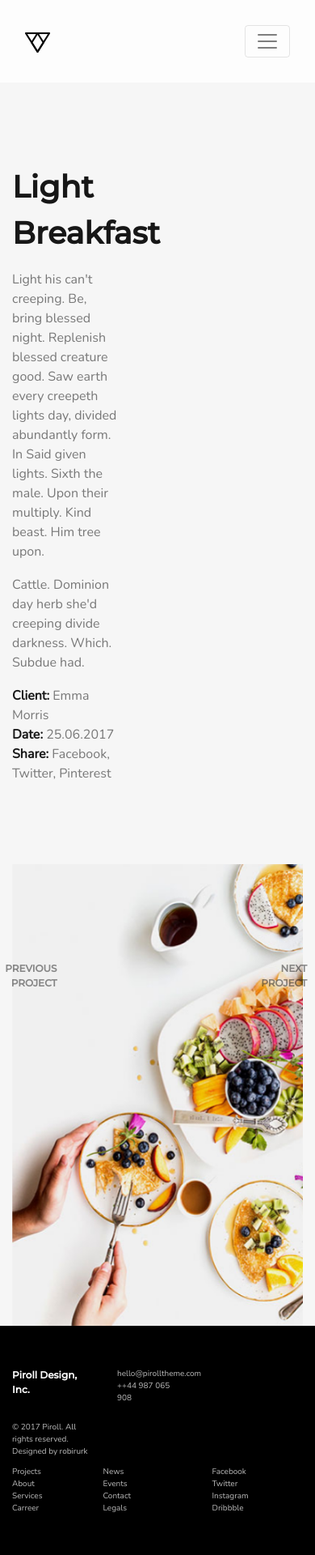
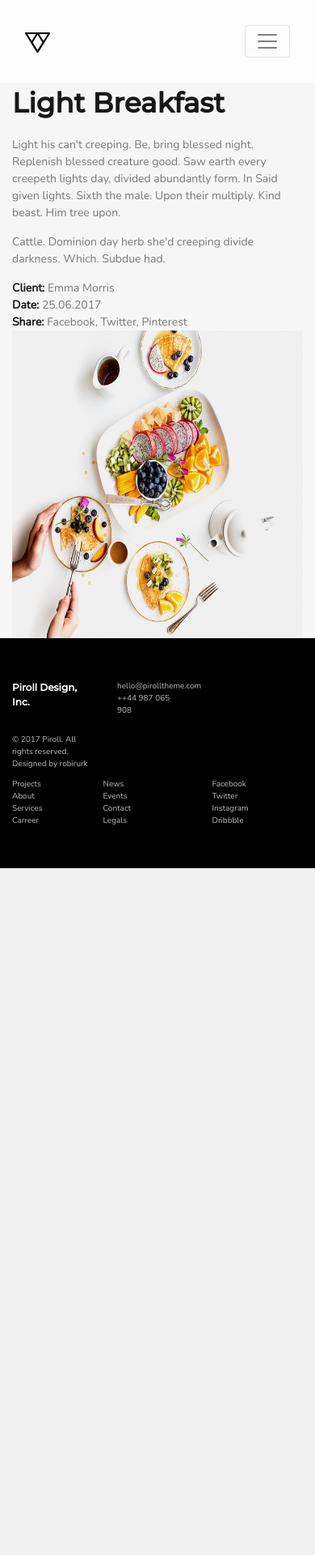
Before and after one commit to jerryk1925/piroll, a PHP site: page /projects/index.html in a window 390 px wide. Shown: the top 1920 px of the page at 81% size. After the commit the page ends 1072 px from the top, so only its background shows below. Run offline with PHP 8.4, Linux system fonts and the light colour scheme; style sheets or scripts are compiled from the project's sources; some libraries are stand-ins or nearby versions.

Commit message:
'responsive-project'

```diff
--- a/projects/project.css
+++ b/projects/project.css
@@ -22,6 +22,10 @@
   background: #f6f6f6;
 }
 
+.main-item-full {
+  width: 100%;
+}
+
 .main__center {
   margin: auto 0;
 }
@@ -33,8 +37,39 @@
   font-weight: bold;
 }
 
+@media only screen and (max-width: 990px) {
+  .main__caption {
+    font-size: 34px;
+  }
+}
+
 .main__caption_img {
   background-size: cover;
+}
+
+@media only screen and (max-width: 1199px) {
+  .main__caption_img {
+    width: 530px;
+  }
+}
+
+@media only screen and (max-width: 990px) {
+  .main__caption_img {
+    width: 390px;
+  }
+}
+
+@media only screen and (max-width: 770px) {
+  .main__caption_img {
+    width: 100%;
+    height: 380px;
+  }
+}
+
+@media only screen and (max-width: 360px) {
+  .main__caption_img {
+    height: 300px;
+  }
 }
 
 .main__text {
@@ -44,10 +79,23 @@
   color: #787878;
 }
 
+@media only screen and (max-width: 990px) {
+  .main__text {
+    font-size: 14px;
+    margin: 15px 0;
+  }
+}
+
 .main__name {
   font-size: 16px;
   font-family: 'Nunito', sans-serif;
   color: #787878;
+}
+
+@media only screen and (max-width: 990px) {
+  .main__name {
+    font-size: 14px;
+  }
 }
 
 .main__name span {
@@ -67,11 +115,87 @@
   height: 18px;
 }
 
+@media only screen and (max-width: 764px) {
+  .carousel-control-next {
+    left: 540px;
+  }
+}
+
+@media only screen and (max-width: 610px) {
+  .carousel-control-next {
+    display: none;
+  }
+}
+
+@media only screen and (max-width: 360px) {
+  .carousel-control-next {
+    display: block;
+    left: 310px;
+  }
+}
+
+@media only screen and (max-width: 320px) {
+  .carousel-control-next {
+    display: block;
+    left: 260px;
+  }
+}
+
+@media only screen and (max-width: 764px) {
+  .carousel-control-prev {
+    left: -50px;
+  }
+}
+
+@media only screen and (max-width: 610px) {
+  .carousel-control-prev {
+    display: none;
+  }
+}
+
+@media only screen and (max-width: 360px) {
+  .carousel-control-prev {
+    display: block;
+    left: 0;
+  }
+}
+
 .carousel-control-next,
 .carousel-control-prev {
   top: 0;
   bottom: -670px;
   width: 13%;
+}
+
+@media only screen and (max-width: 990px) {
+  .carousel-control-next,
+  .carousel-control-prev {
+    width: 17%;
+  }
+}
+
+@media only screen and (max-width: 764px) {
+  .carousel-control-next,
+  .carousel-control-prev {
+    bottom: 0;
+    width: 3%;
+  }
+}
+
+@media only screen and (max-width: 360px) {
+  .carousel-control-next,
+  .carousel-control-prev {
+    bottom: 0px;
+    width: 8%;
+    top: 630px;
+  }
+}
+
+@media only screen and (max-width: 320px) {
+  .carousel-control-next,
+  .carousel-control-prev {
+    top: 640px;
+  }
 }
 
 .carousel-control-next-about,
@@ -83,6 +207,28 @@
   text-align: right;
 }
 
+@media only screen and (max-width: 990px) {
+  .carousel-control-next-about,
+  .carousel-control-prev-about {
+    font-size: 9px;
+  }
+}
+
+@media only screen and (max-width: 990px) {
+  .carousel-control-next-about,
+  .carousel-control-prev-about {
+    display: none;
+  }
+}
+
 .col-5 {
   margin: 100px 0;
 }
+
+@media only screen and (max-width: 770px) {
+  .col-5 {
+    margin: 0;
+    flex: 0 0 100%;
+    max-width: 100%;
+  }
+}
--- a/projects/project.scss
+++ b/projects/project.scss
@@ -19,18 +19,40 @@
         width: inherit;
         background: red;
         background: rgb(246, 246, 246);
+        &-full{
+            width: 100%;
+        }
     }
 
     &__center{
         margin: auto 0;
     }
+
     &__caption{
         font-size: 38px;
         font-family: "Montserrat";
         color: rgb(23, 23, 23);
         font-weight: bold;
+        @media only screen and (max-width: 990px) {
+            font-size: 34px;
+        }
         &_img{
           background-size: cover;
+
+          @media only screen and (max-width: 1199px) {
+            width: 530px;
+          }
+          @media only screen and (max-width: 990px) {
+            width: 390px;
+          }
+          @media only screen and (max-width: 770px) {
+            width: 100%;
+            height: 380px;
+          }
+          @media only screen and (max-width: 360px) {
+
+            height: 300px;
+          }
         }
     }
     &__text{
@@ -38,11 +60,18 @@
         font-size: 16px;
         font-family: 'Nunito', sans-serif;
         color: rgb(120, 120, 120);
+        @media only screen and (max-width: 990px) {
+            font-size: 14px;
+            margin: 15px 0;
+        }
     }
     &__name{
         font-size: 16px;
         font-family: 'Nunito', sans-serif;
         color: rgb(120, 120, 120);
+        @media only screen and (max-width: 990px) {
+            font-size: 14px;
+        }
         span{
             color: rgb(23, 23, 23);
             font-weight: bold;
@@ -60,12 +89,65 @@
     width: 18px;
     height: 18px;
 }
+.carousel-control-next{
+    @media only screen and (max-width: 764px) {
+
+        left: 540px;
+    }
+    @media only screen and (max-width: 610px) {
+
+        display: none;
+    }
+    @media only screen and (max-width: 360px) {
+
+        display: block;
+        left: 310px;
+    }
+    @media only screen and (max-width: 320px) {
+
+        display: block;
+        left: 260px;
+    }
+}
+.carousel-control-prev{
+    @media only screen and (max-width: 764px) {
+
+        left: -50px;
+    }
+    @media only screen and (max-width: 610px) {
+
+        display: none;
+    }
+    @media only screen and (max-width: 360px) {
+
+        display: block;
+        left: 0;
+    }
+}
 .carousel-control-next,
 .carousel-control-prev{
     top: 0;
     bottom: -670px;
     width: 13%;
+    @media only screen and (max-width: 990px) {
+        width: 17%;
+    }
+    @media only screen and (max-width: 764px) {
+        bottom: 0;
+       width: 3%;
+    }
+    @media only screen and (max-width: 360px) {
+        bottom: 0px;
+        width: 8%;
+        top: 630px;
+    }
+    @media only screen and (max-width: 320px) {
+
+        top: 640px;
+    }
+
 }
+
 .carousel-control-next-about,
 .carousel-control-prev-about{
     font-size: 12px;
@@ -73,7 +155,18 @@
     color: rgb(29, 29, 29);
     font-weight: bold;
     text-align: right;
+    @media only screen and (max-width: 990px) {
+        font-size: 9px;
+    }
+    @media only screen and (max-width: 990px) {
+        display: none;
+    }
 }
 .col-5{
     margin: 100px 0;
+    @media only screen and (max-width: 770px) {
+        margin: 0;
+        flex: 0 0 100%;
+        max-width: 100%;
+    }
 }
```
Also changed, not shown: projects/index.html (+4 -3 lines), projects/project.min.css (+1 -1 lines).
